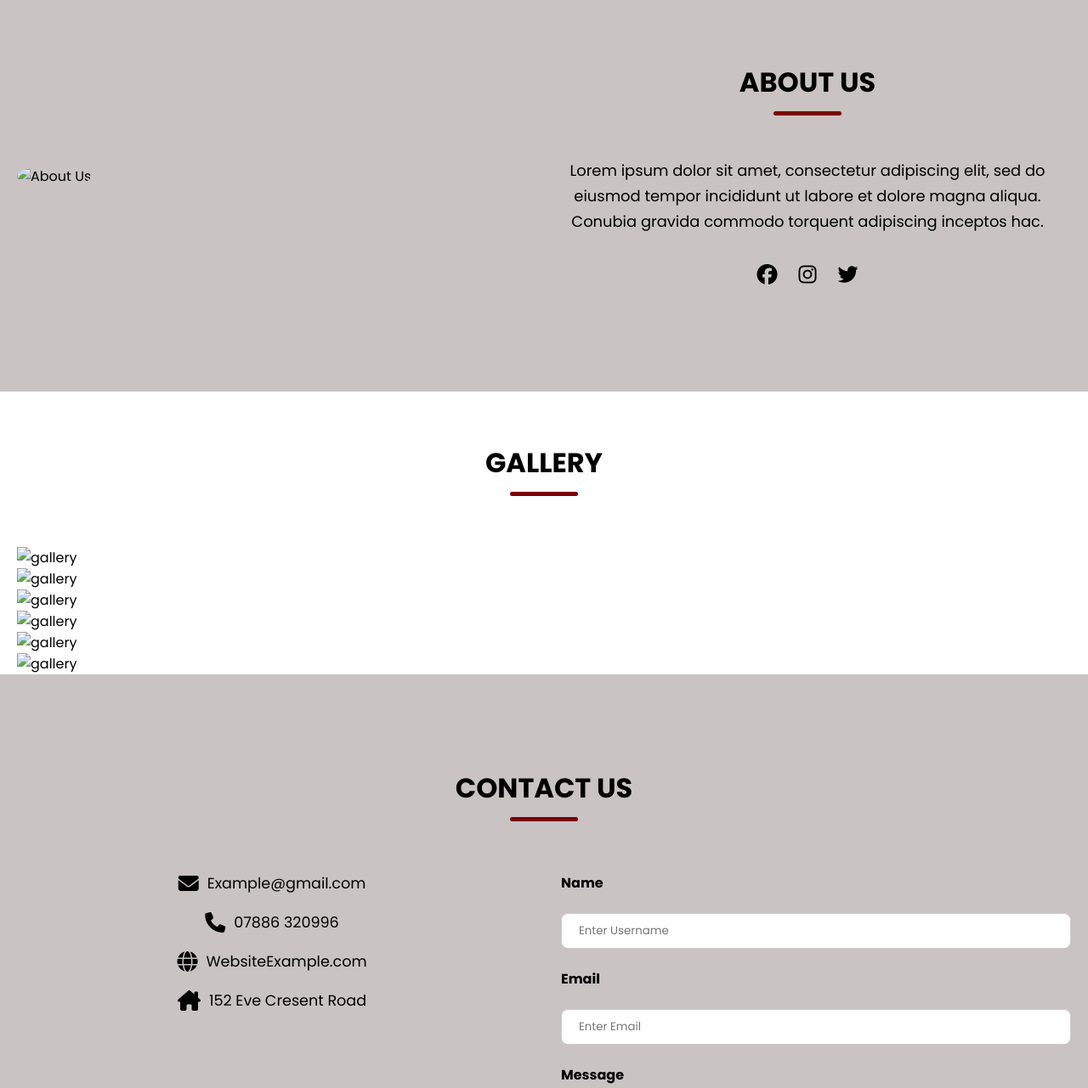
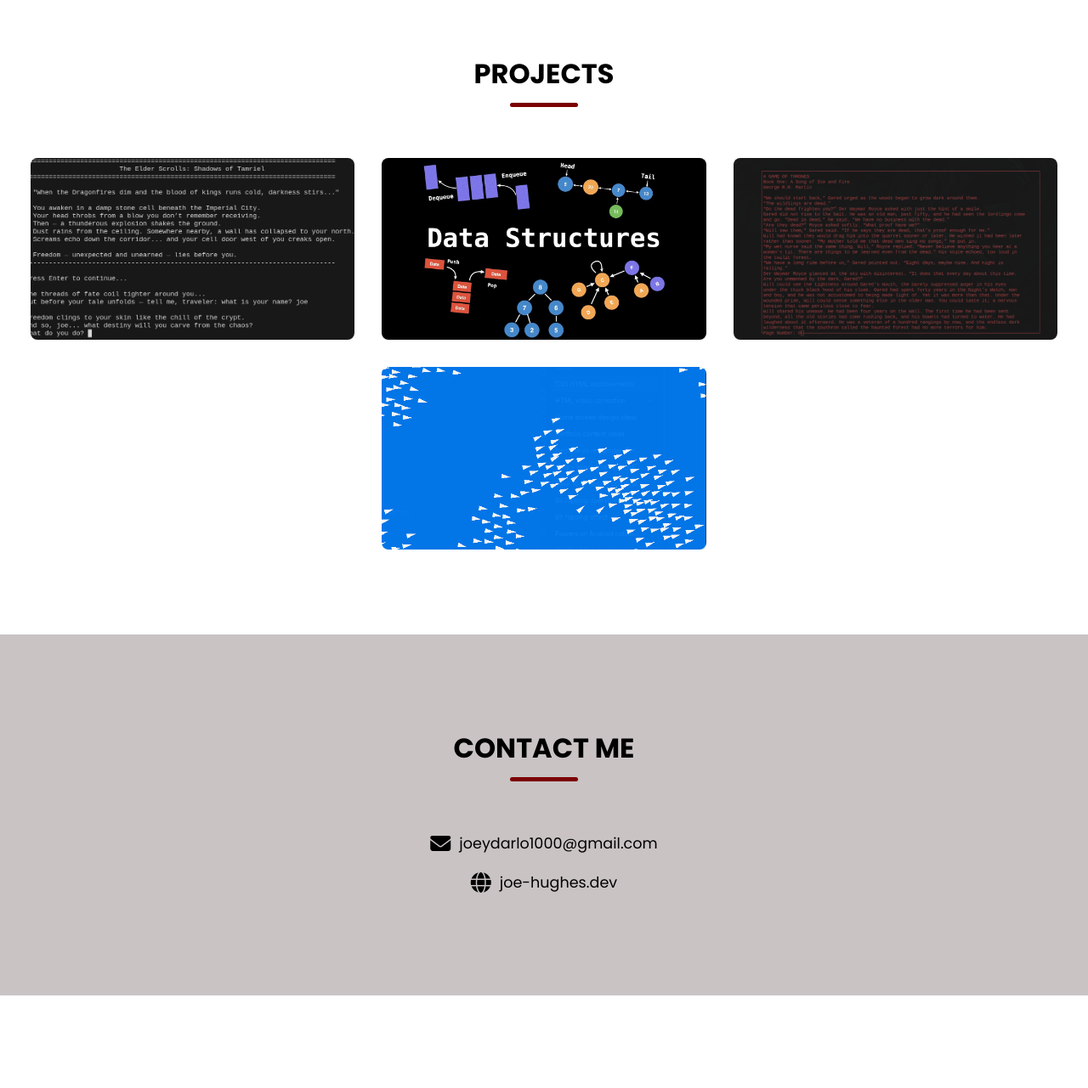
Before and after one commit to JoeHughes9877/Portfolio-Website, a plain HTML site: page index.html in a window 1280 px wide. Shown: the part 927-2208 px from the top of the page at 85% size. After the commit the page ends 2099 px from the top, so only its background shows below. Drawn offline with Linux system fonts and the light colour scheme; a web font is replaced by a local one.

Commit message:
description changes

```diff
--- a/index.html
+++ b/index.html
@@ -1,20 +1,18 @@
 <!DOCTYPE html>
 <html>
   <head>
-    <title>Template.com</title>
+    <title><JoeHughes9877 class="dev"></JoeHughes9877></title>
     <link rel="stylesheet" href="index.css" />
-    <!-- Link to Font Awesome -->
     <link
       rel="stylesheet"
       href="https://cdnjs.cloudflare.com/ajax/libs/font-awesome/6.6.0/css/all.min.css"
     />
   </head>
   <body>
-    <!-- Nav bar (Header) -->
     <header>
       <nav class="navBar sectionContent">
         <a href="#" class="navLogo">
-          <h2 class="logoText">🎲 Lorem Upsum</h2>
+          <h2 class="logoText">Joseph Hughes</h2>
         </a>
         <ul class="navMenu">
           <button id="menuCloseButton" class="fas fa-times"></button>
@@ -22,10 +20,7 @@
             <a href="#home" class="navLink">Home</a>
           </li>
           <li class="navItem">
-            <a href="#about" class="navLink">About</a>
-          </li>
-          <li class="navItem">
-            <a href="#gallery" class="navLink">Gallery</a>
+            <a href="#gallery" class="navLink">Projects</a>
           </li>
           <li class="navItem">
             <a href="#contact" class="navLink">Contact</a>
@@ -35,122 +30,115 @@
       </nav>
     </header>
     <main>
-      <!-- Hero Section -->
       <section id="home" class="heroSection">
         <div class="sectionContent">
           <div class="heroDetails">
-            <h2 class="title">Lorem Ipsum</h2>
+            <h2 class="title">Joseph Hughes</h2>
             <h3 class="subTitle">
-              Lorem ipsum dolor sit amet, consectetur adipiscing elit.
+              Computer science student at Aston University.
             </h3>
             <p class="description">
-              Lorem ipsum dolor sit amet, consectetur adipiscing elit, sed do
-              eiusmod tempor incididunt ut labore et dolore magna aliqua. Ut
-              enim ad minim veniam.
+              I am an aspiring software engineer with a passion for creating
+              efficient applications and command-line tools, primarily using C
+              and C++.
+              <br />
+              <br />
+              To the right, you can see a visualization of my Boids algorithm in
+              action.
             </p>
+
             <div class="buttons">
-              <a href="" class="button buyNow">Order Now</a>
-              <a href="" class="button contact">Contact us</a>
+              <a href="https://github.com/JoeHughes9877" class="button buyNow"
+                >View Github</a
+              >
+              <a href="#contact" class="button contact">Contact Me</a>
             </div>
           </div>
           <div class="heroImageWrap">
-            <img src="images/image1.jpg" alt="" class="photo" />
+            <video class="photo" autoplay loop muted>
+              <source src="images/boids.mp4" type="video/mp4" />
+              Your browser does not support the video tag.
+            </video>
           </div>
         </div>
       </section>
 
-      <!-- About Section -->
-      <section id="about" class="aboutSection">
+      <section id="projects" class="projectSection">
+        <h2 class="sectionTitle">Projects</h2>
         <div class="sectionContent">
-          <div class="aboutImageWrap">
-            <img src="images/image3.jpg" alt="About Us" class="aboutImage" />
-          </div>
-          <div class="aboutDetails">
-            <h2 class="sectionTitle">About us</h2>
-            <p class="text">
-              Lorem ipsum dolor sit amet, consectetur adipiscing elit, sed do
-              eiusmod tempor incididunt ut labore et dolore magna aliqua.
-              Conubia gravida commodo torquent adipiscing inceptos hac.
-            </p>
-            <div class="socialLinkList">
-              <a href="#" class="socialLink">
-                <i class="fa-brands fa-facebook"></i>
-              </a>
-              <a href="#" class="socialLink">
-                <i class="fa-brands fa-instagram"></i>
-              </a>
-              <a href="#" class="socialLink">
-                <i class="fa-brands fa-twitter"></i>
-              </a>
-            </div>
-          </div>
-        </div>
-      </section>
-
-      <!-- Gallery Section -->
-      <section id="gallery" class="gallerySection">
-        <h2 class="sectionTitle">Gallery</h2>
-        <div class="sectionContent">
-          <ul class="galleryList">
-            <li class="galleryItem">
-              <img src="images/image4.jpg" alt="gallery" class="galleryImage" />
+          <ul class="projectList">
+            <li class="projectItem">
+              <div class="projectImageWrapper">
+                <a
+                  href="https://github.com/JoeHughes9877/roguelike-text-adventure"
+                  target="_blank"
+                >
+                  <img
+                    src="images/ruge.png"
+                    alt="Project Image"
+                    class="projectImage"
+                  />
+                  <span class="projectTitle">Roguelike-text-adventure</span>
+                </a>
+              </div>
             </li>
-            <li class="galleryItem">
-              <img src="images/image4.jpg" alt="gallery" class="galleryImage" />
+            <li class="projectItem">
+              <div class="projectImageWrapper">
+                <a
+                  href="https://github.com/JoeHughes9877/C-Datastructures"
+                  target="_blank"
+                >
+                  <img
+                    src="images/dsa.jpeg"
+                    alt="Project Image"
+                    class="projectImage"
+                  />
+                  <span class="projectTitle">C-DataStructures</span>
+                </a>
+              </div>
             </li>
-            <li class="galleryItem">
-              <img src="images/image4.jpg" alt="gallery" class="galleryImage" />
+            <li class="projectItem">
+              <div class="projectImageWrapper">
+                <a href="https://github.com/JoeHughes9877/Pagr" target="_blank">
+                  <img
+                    src="images/pagr.png"
+                    alt="Project Image"
+                    class="projectImage"
+                  />
+                  <span class="projectTitle">Pygr</span>
+                </a>
+              </div>
             </li>
-            <li class="galleryItem">
-              <img src="images/image4.jpg" alt="gallery" class="galleryImage" />
-            </li>
-            <li class="galleryItem">
-              <img src="images/image4.jpg" alt="gallery" class="galleryImage" />
-            </li>
-            <li class="galleryItem">
-              <img src="images/image4.jpg" alt="gallery" class="galleryImage" />
+            <li class="projectItem">
+              <div class="projectImageWrapper">
+                <a href="https://github.com/JoeHughes9877/Pygn" target="_blank">
+                  <img
+                    src="images/pygn.png"
+                    alt="Project Image"
+                    class="projectImage"
+                  />
+                  <span class="projectTitle">Pygn</span>
+                </a>
+              </div>
             </li>
           </ul>
         </div>
       </section>
 
-      <!-- Contact Section -->
       <section id="contact" class="contactSection">
-        <h2 class="sectionTitle">Contact us</h2>
+        <h2 class="sectionTitle">Contact me</h2>
         <div class="sectionContent">
           <div class="contactInfoWrapper">
             <ul class="contentInfoList">
               <li class="contactInfo">
                 <i class="fa-solid fa-envelope"></i>
-                <p>Example@gmail.com</p>
-              </li>
-              <li class="contactInfo">
-                <i class="fa-solid fa-phone"></i>
-                <p>07886 320996</p>
+                <p>joeydarlo1000@gmail.com</p>
               </li>
               <li class="contactInfo">
                 <i class="fa-solid fa-globe"></i>
-                <p>WebsiteExample.com</p>
-              </li>
-              <li class="contactInfo">
-                <i class="fa-solid fa-house-chimney"></i>
-                <p>152 Eve Cresent Road</p>
+                <p>joe-hughes.dev</p>
               </li>
             </ul>
-          </div>
-          <div class="formWrapper">
-            <form>
-              <label for="uname"><b>Name</b></label>
-              <input type="text" placeholder="Enter Username" name="uname" required />
-
-              <label for="email"><b>Email</b></label>
-              <input type="email" placeholder="Enter Email" name="email" required />
-
-              <label for="message"><b>Message</b></label>
-              <textarea placeholder="Enter your message" name="message" required></textarea>
-
-              <button type="submit">Submit</button>
-            </form>
           </div>
         </div>
       </section>
```
